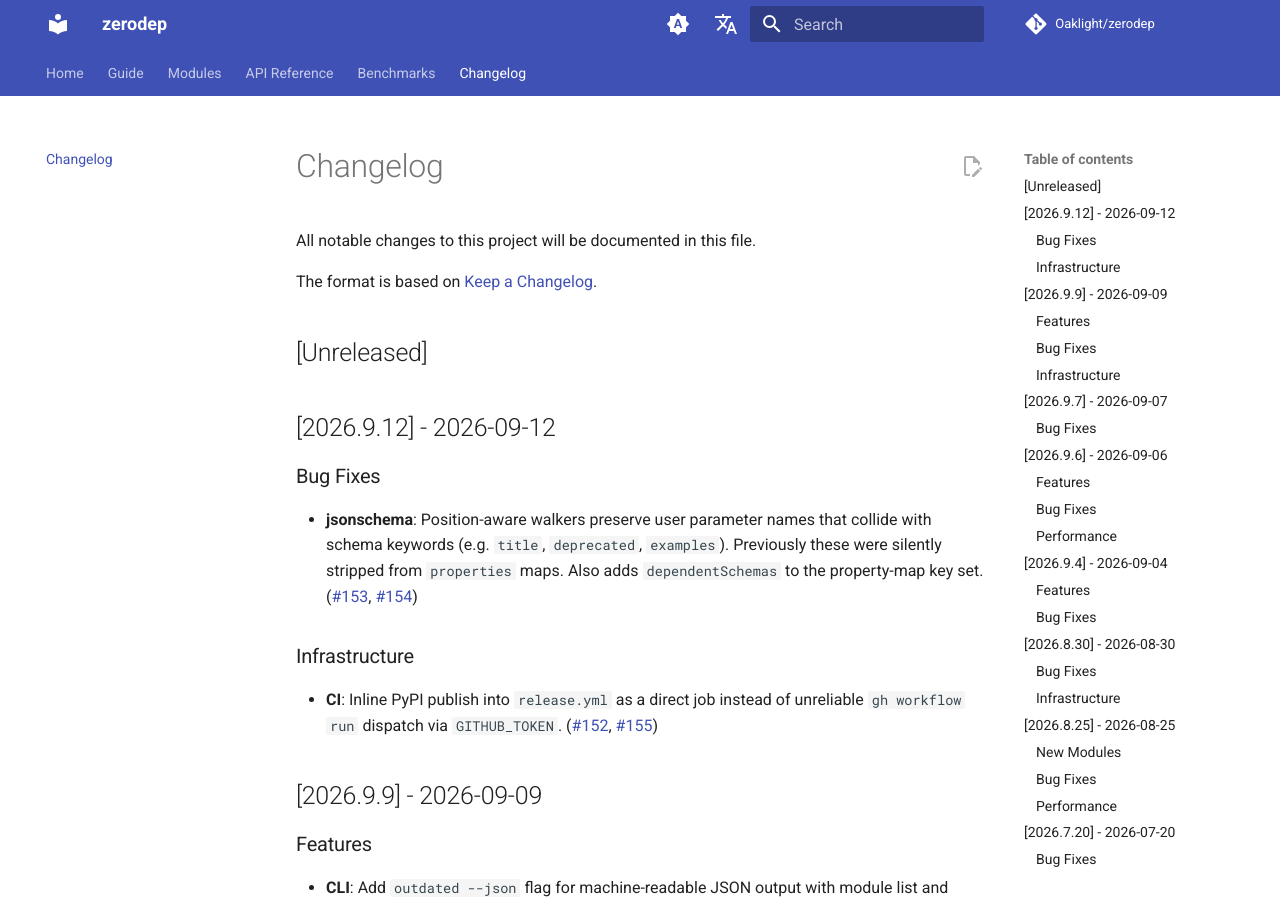
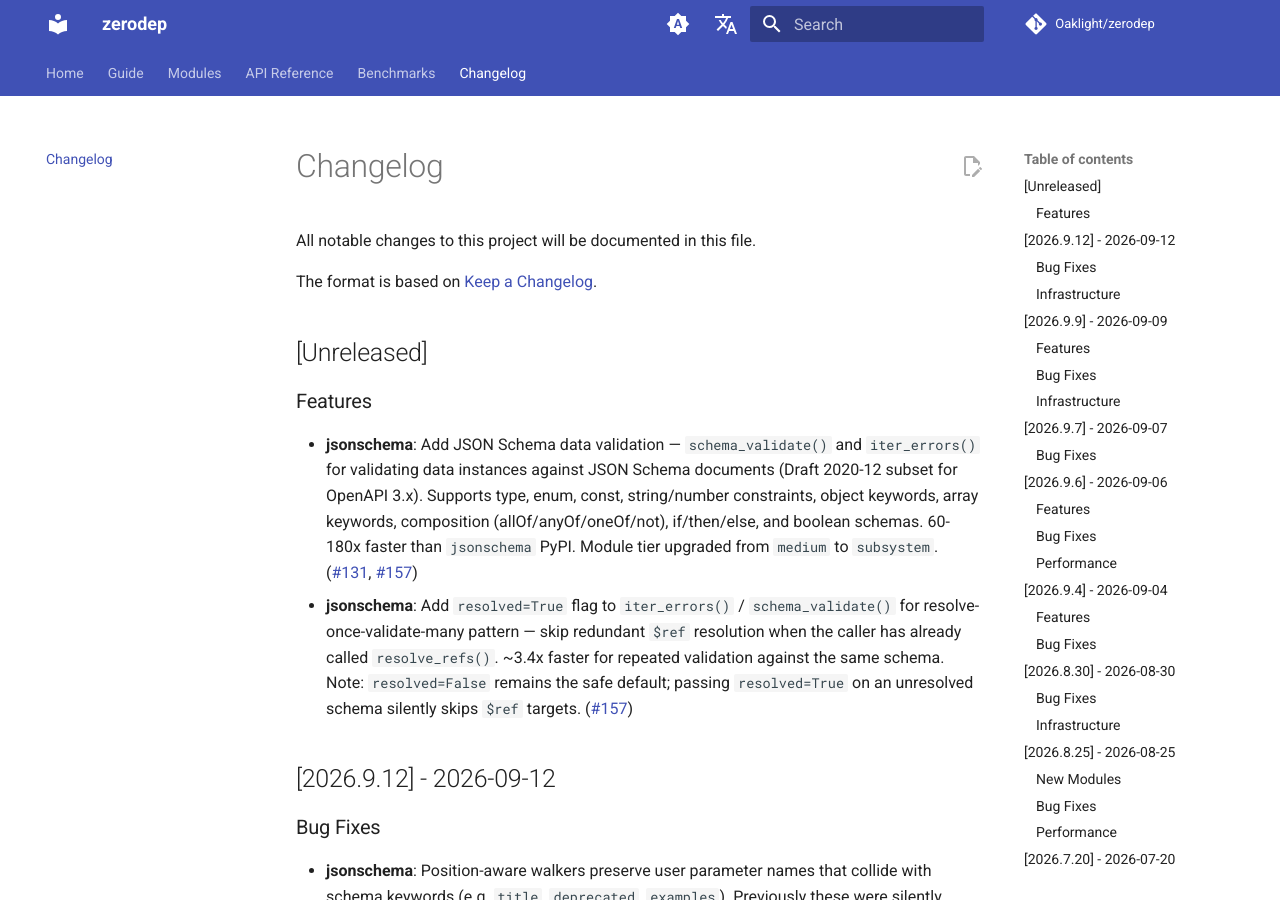
Before and after one commit to Oaklight/zerodep, an MkDocs documentation site: the page built from docs/changelog.md, in a window 1280 px wide and 900 px high. Built offline with MkDocs 1.6.1 and Material for MkDocs 9.7.7, drawn with Linux system fonts in a browser that asks for light colours; comment, search, counter and statistics services are not loaded.

Commit message:
docs: add jsonschema validation changelog entry

```diff
--- a/docs/changelog.md
+++ b/docs/changelog.md
@@ -5,6 +5,12 @@ All notable changes to this project will be documented in this file.
 The format is based on [Keep a Changelog](https://keepachangelog.com/en/1.1.0/).
 
 ## [Unreleased]
+
+### Features
+
+- **jsonschema**: Add JSON Schema data validation — `schema_validate()` and `iter_errors()` for validating data instances against JSON Schema documents (Draft 2020-12 subset for OpenAPI 3.x). Supports type, enum, const, string/number constraints, object keywords, array keywords, composition (allOf/anyOf/oneOf/not), if/then/else, and boolean schemas. 60-180x faster than `jsonschema` PyPI. Module tier upgraded from `medium` to `subsystem`. ([#131](https://github.com/Oaklight/zerodep/issues/131), [#157](https://github.com/Oaklight/zerodep/pull/157))
+- **jsonschema**: Add `resolved=True` flag to `iter_errors()` / `schema_validate()` for resolve-once-validate-many pattern — skip redundant `$ref` resolution when the caller has already called `resolve_refs()`. ~3.4x faster for repeated validation against the same schema. Note: `resolved=False` remains the safe default; passing `resolved=True` on an unresolved schema silently skips `$ref` targets. ([#157](https://github.com/Oaklight/zerodep/pull/157))
+
 
 ## [2026.9.12] - 2026-09-12
 
```
